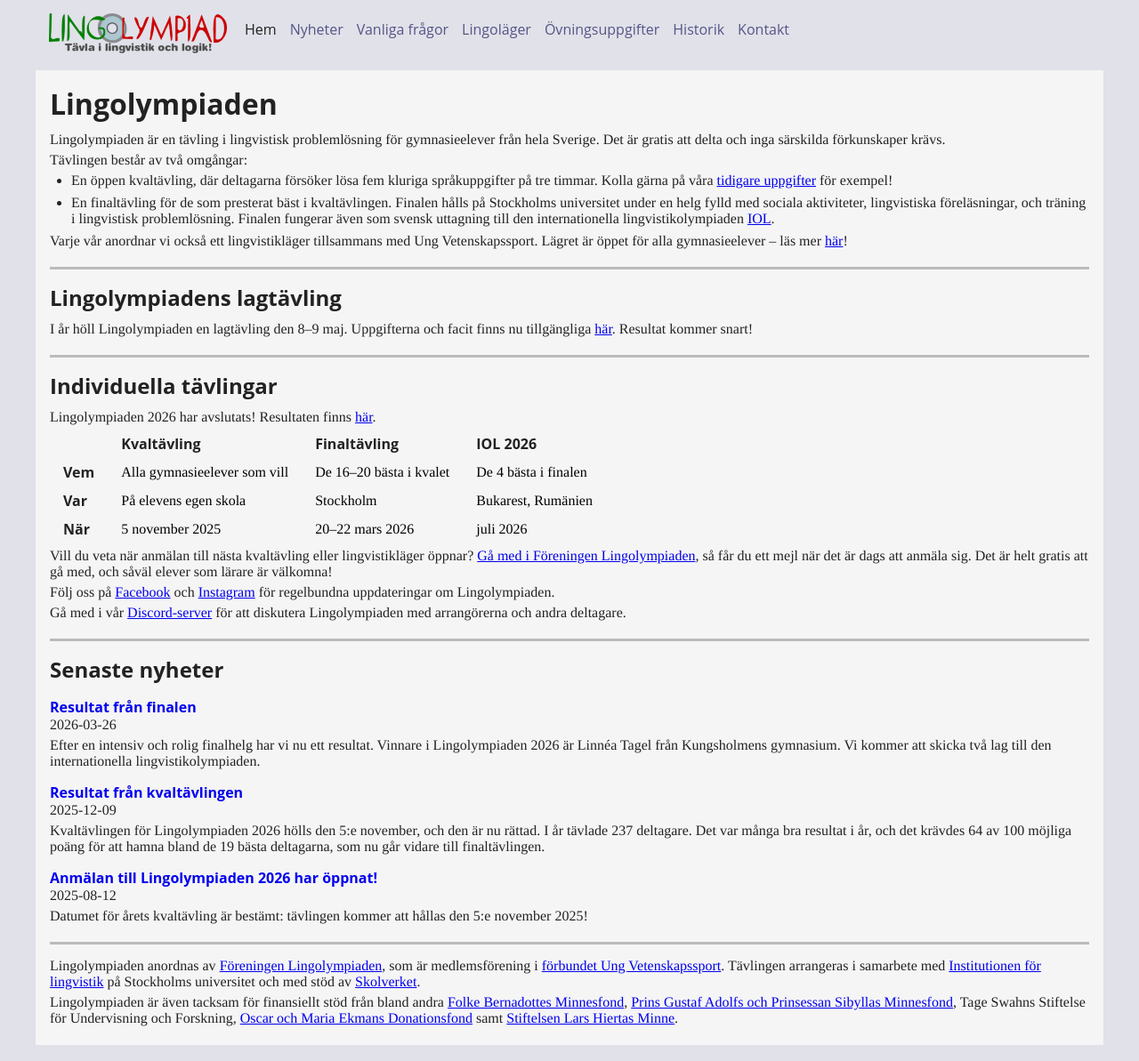
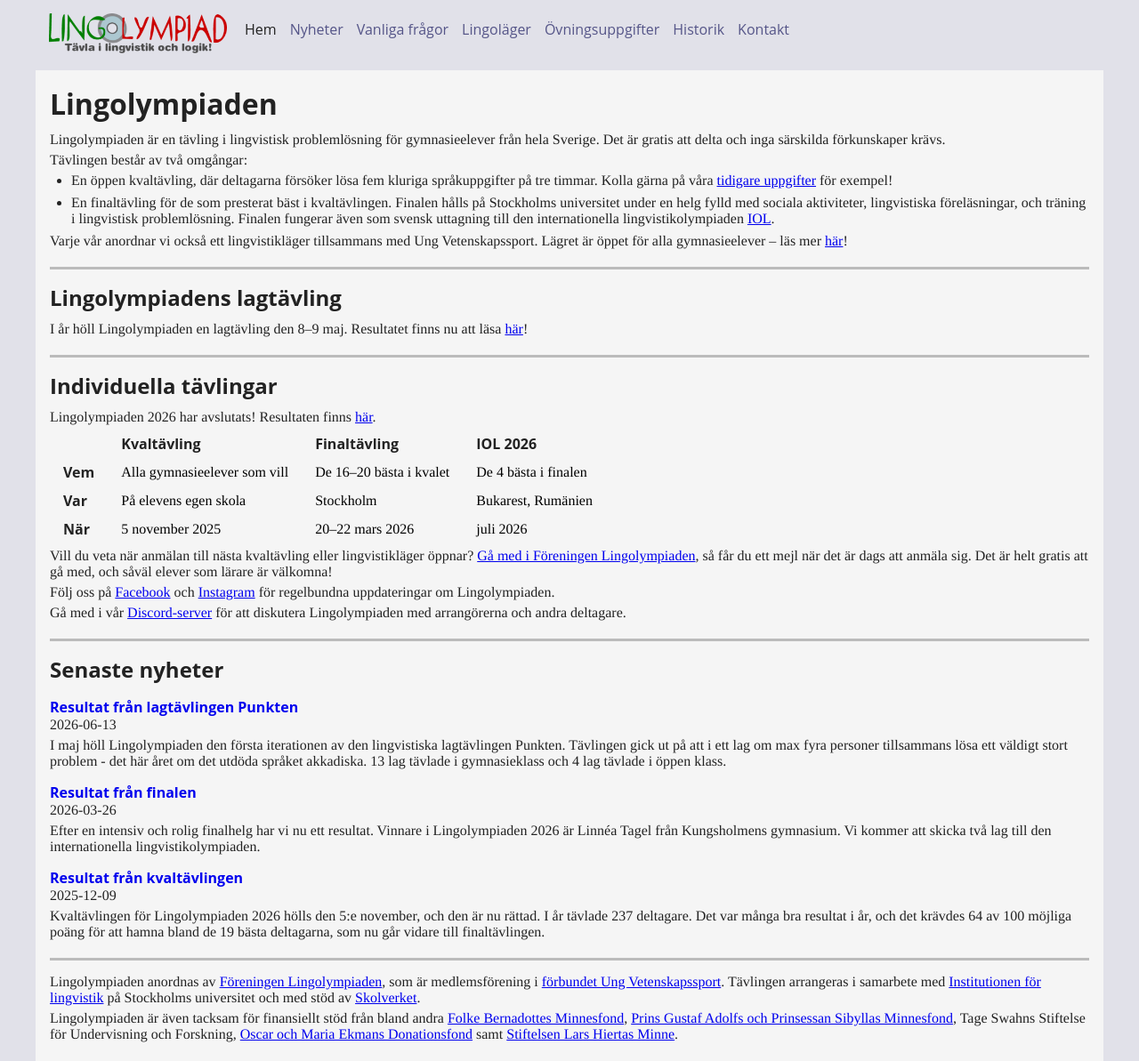
Before and after one commit to lingolympiad/lingolympiad.github.io, a Jekyll site: the page built from index.md, in a window 1280 px wide. Shown: the whole page at 89% size. Built offline with Jekyll 4.4.1, drawn with Linux system fonts in a browser that asks for light colours.

Commit message:
Lagtävlingsresultat

```diff
--- a/_data/uppgifter.yml
+++ b/_data/uppgifter.yml
@@ -3,6 +3,7 @@
   kval-facit: '/pdf/kval-2026-facit.pdf'
   final-uppg: '/pdf/final-2026.pdf'
   lag-uppg: '/pdf/lag-2026.pdf'
+  lag-facit: '/pdf/lag-2026-facit.pdf'
 - year: 2025
   kval-uppg: '/pdf/kval-2025.pdf'
   kval-facit: '/pdf/kval-2025-facit.pdf'
--- /dev/null
+++ b/_posts/2026-06-13-lagtavling-resultat.md
@@ -0,0 +1,51 @@
+---
+layout: post
+title: "Resultat från lagtävlingen Punkten"
+---
+
+I maj höll Lingolympiaden den första iterationen av den lingvistiska lagtävlingen Punkten. Tävlingen gick ut på att i ett lag om max fyra personer tillsammans lösa ett väldigt stort problem - det här året om det utdöda språket akkadiska. 13 lag tävlade i gymnasieklass och 4 lag tävlade i öppen klass.
+
+Vi i Lingolympiaden gratulerar vinnarlagen:
+- Lag **Hvinnarna**, bestående av Martin Zhang, Ebbe Olsson Ljungblad, Malin Axell och Isak Spjuth, levde upp till sitt lagnamn och tog segern i gymnasieklassen.
+- Lag **ut(SL)agna**, bestående av Jacob Brzezinski Ädelroth, Emil Sandberg, Dante Larsson och Jakob Hüttner, vann i den öppna klassen.
+
+Stort tack till alla som var med i denna nya tävling från Lingolympiaden!
+
+<div class="divider"></div>
+
+En resultatsammanfattning från gymnasieklassen följer nedan:
+
+<div class="hscroll">
+
+<table class="left-justify" style="margin-bottom: 25px">
+<tr> <th></th> <th>Lag</th> <th>Skola</th> <th>Poäng</th> </tr>
+    <tr> <td>1</td> <td>Hvinnarna</td> <td>Hvitfeldtska</td> <td>391,5</td> </tr>
+    <tr> <td>2</td> <td>Humle Skog</td> <td>Kungsholmen</td> <td>374,5</td> </tr>
+    <tr> <td>3</td> <td>apsus biggest haters</td> <td>Lars-Erik Larssongymnasiet</td> <td>368</td> </tr>
+    <tr> <td>4</td> <td>DINGIR.DINGIR</td> <td>Hvitfeldtska</td> <td>335,5</td> </tr>
+    <tr> <td>5</td> <td>Olas Fanclub</td> <td>Hvitfeldtska</td> <td>264</td> </tr>
+    <tr> <td>6</td> <td>Dingir Dingir</td> <td>Malmö Borgarskola</td> <td>246</td> </tr>
+    <tr> <td>7</td> <td>Hvitfeldtskas Maffia</td> <td>Hvitfeldtska</td> <td>226</td> </tr>
+    <tr> <td>8</td> <td>Isterbandet</td> <td>JGY</td> <td>213</td> </tr>
+    <tr> <td>9</td> <td>Vollinot</td> <td>Hitachigymnasiet Västerås</td> <td>181,5</td> </tr>
+    <tr> <td>10</td> <td>Två getter</td> <td>Hitachigymnasiet Västerås</td> <td>152</td> </tr>
+    <tr> <td>11</td> <td>TNT 𰻝</td> <td>Täby Enskilda gymnasium</td> <td>134,5</td> </tr>
+    <tr> <td>12</td> <td>Thealphas</td> <td>LBS kreativa gymnasiet Nyköping</td> <td>127</td> </tr>
+    <tr> <td>13</td> <td>DINGIR.DINGIR</td> <td>Tunaskolan</td> <td>123</td> </tr>
+</table>
+
+<div class="divider"></div>
+
+Och detsamma för den öppna klassen:
+
+<div class="hscroll">
+
+<table class="left-justify">
+<tr> <th></th> <th>Lag</th> <th>Skola</th> <th>Poäng</th> </tr>
+    <tr> <td>1</td> <td>ut(SL)agna</td> <td>KTH</td> <td>288</td> </tr>
+    <tr> <td>2</td> <td>kalkylark gang</td> <td>–</td> <td>266</td> </tr>
+    <tr> <td>3</td> <td>Inga mer kilar tack! :sadface:</td> <td>Chalmers</td> <td>167</td> </tr>
+    <tr> <td>4</td> <td>Byråkraterna</td> <td>–</td> <td>138</td> </tr>
+</table>
+
+</div>
--- a/index.md
+++ b/index.md
@@ -15,7 +15,7 @@
 
 ## Lingolympiadens lagtävling
 
-I år höll Lingolympiaden en lagtävling den 8–9 maj. Uppgifterna och facit finns nu tillgängliga [här](ovning). Resultat kommer snart!
+I år höll Lingolympiaden en lagtävling den 8–9 maj. Resultatet finns nu att läsa [här](2026/06/13/lagtavling-resultat.html)!
 
 <div class="divider"></div>
 
```
Also changed, not shown: 1 other file.
